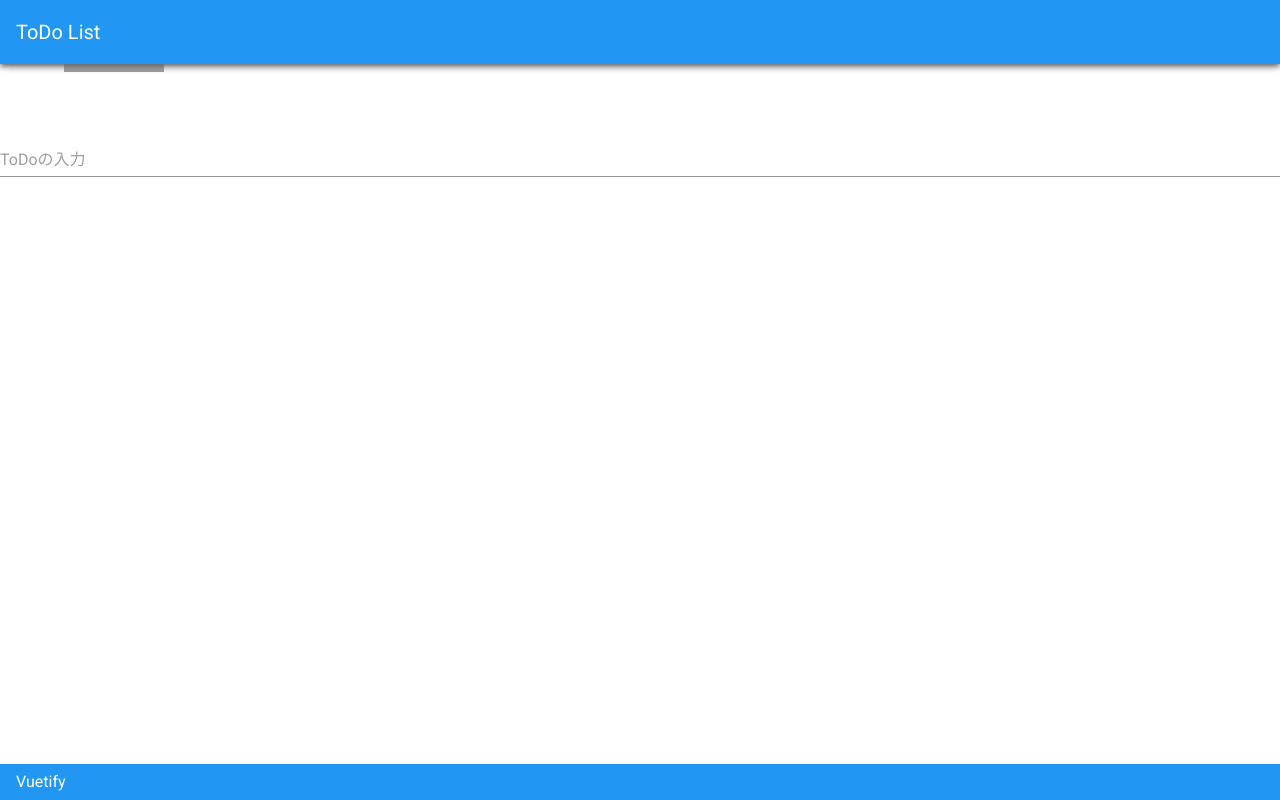
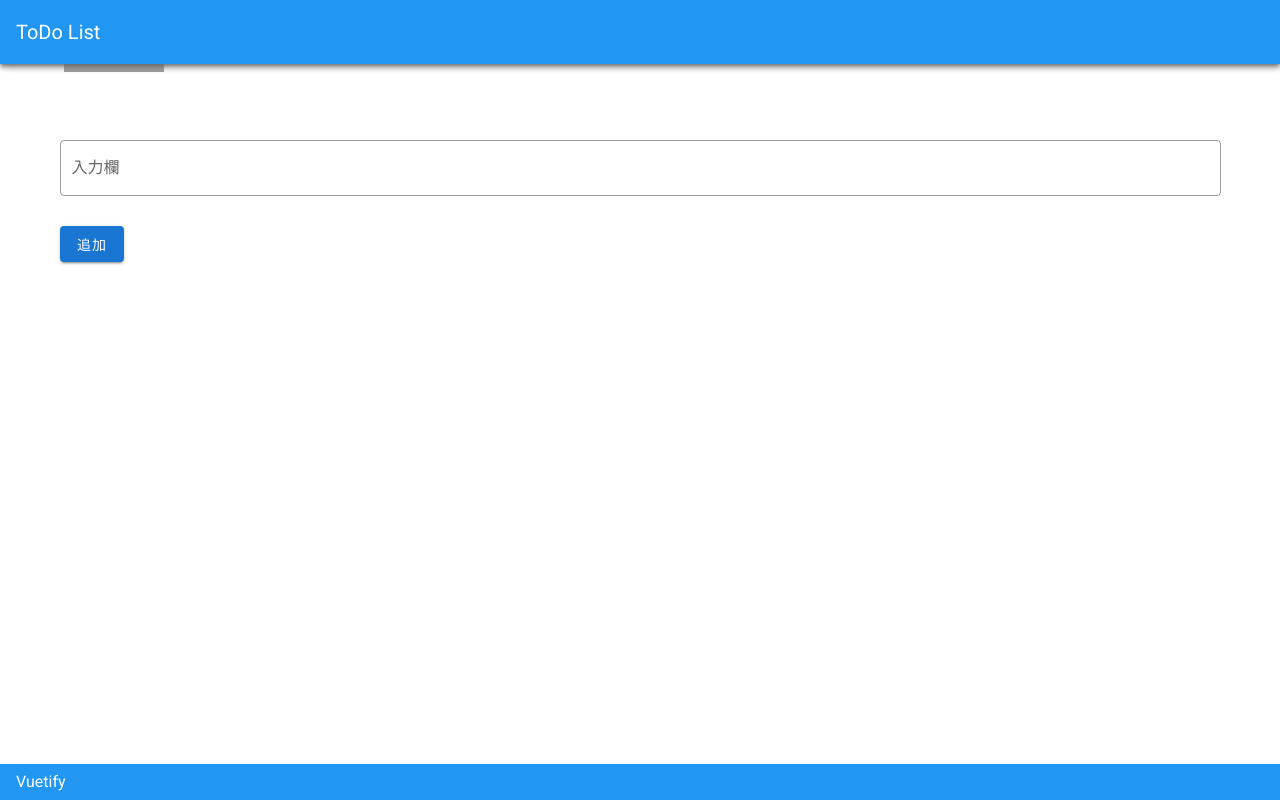
Before and after one commit to masa2205/vuetify-todo, a Vue app in the folder test-vue/vuetify-project/: page / in a window 1280 px wide. Shown: the top 800 px of the page. Built offline with nearby package versions, Linux system fonts and the light colour scheme; grey boxes are pictures that could not be loaded.

Commit message:
v-containerタグ追加

```diff
--- a/test-vue/vuetify-project/src/components/HelloWorld.vue
+++ b/test-vue/vuetify-project/src/components/HelloWorld.vue
@@ -1,11 +1,13 @@
 <template>
   <v-app>
-    <v-app-bar color="info" dark app>
-      <v-toolbar-title>ToDo List</v-toolbar-title>
-    </v-app-bar>
-    <v-text-field placeholder="ToDoの入力"></v-text-field>
-    <v-btn color="primary" dark >追加</v-btn>
-    <v-footer color="info" dark app>Vuetify</v-footer>
+    <v-container>
+      <v-app-bar color="info" dark app>
+        <v-toolbar-title>ToDo List</v-toolbar-title>
+      </v-app-bar>
+      <v-text-field label="入力欄" placeholder="ToDoの入力" outlined></v-text-field>
+      <v-btn color="primary" dark >追加</v-btn>
+      <v-footer color="info" dark app>Vuetify</v-footer>
+    </v-container>
   </v-app>
 </template>
 
```
